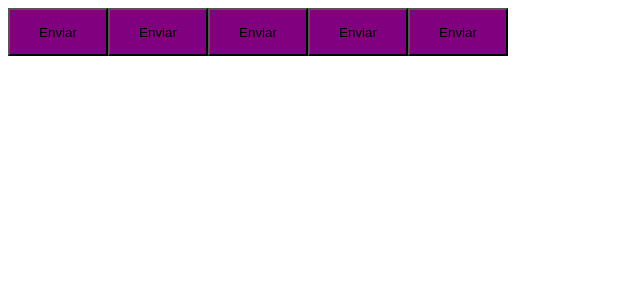
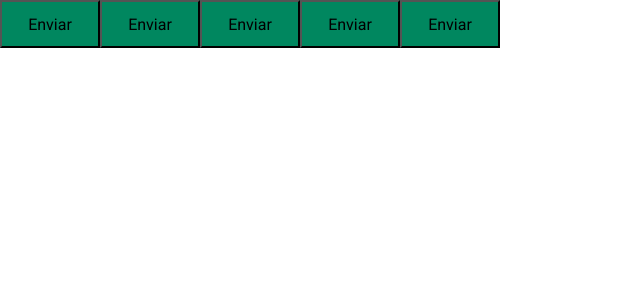
Before and after one commit to andersonigfrancisco/02-ignite-timer, a React (Vite) app: page / in a window 1280 px wide. Shown: the top 300 px of the page, without its empty margins (0-640 px from the left). Built offline with nearby package versions, Linux system fonts and the light colour scheme.

Commit message:
add fonts and color

```diff
--- a/index.html
+++ b/index.html
@@ -2,7 +2,15 @@
 <html lang="en">
   <head>
     <meta charset="UTF-8" />
+
+    <link rel="preconnect" href="https://fonts.googleapis.com" />
+    <link rel="preconnect" href="https://fonts.gstatic.com" crossorigin />
+
     <meta name="viewport" content="width=device-width, initial-scale=1.0" />
+
+    <link href="https://fonts.googleapis.com/css2?family=Roboto+Mono:wght@700&family=Roboto:wght@400;700&display=swap" rel="stylesheet" />
+
+
     <title>02-ignite-timer</title>
   </head>
   <body>
--- a/src/App.tsx
+++ b/src/App.tsx
@@ -1,8 +1,9 @@
 import {ThemeProvider} from 'styled-components';
 import { defaultThemes } from './styles/themes/default';
-
+import { GlobalStyle } from './styles/global';
 
 import {Button} from './Components/Button'
+
 
 
 export function App() {
@@ -15,6 +16,9 @@
       <Button variant='sucess'/>
       <Button variant='danger'/>
       <Button />
+
+      <GlobalStyle />
+
     </ThemeProvider>
   )
 }
--- a/src/Components/Button.styles.ts
+++ b/src/Components/Button.styles.ts
@@ -20,7 +20,7 @@
   width: 100px;
   height: 48px;
 
-  background-color: ${props=>props.theme.primary};
+  background-color: ${props=>props.theme['green-500']};
 
   /*
   ${props => {
--- /dev/null
+++ b/src/styles/global.ts
@@ -0,0 +1,20 @@
+import {createGlobalStyle} from 'styled-components'
+
+export const GlobalStyle = createGlobalStyle `
+  *{
+    margin: 0;
+    padding: 0;
+    box-sizing: border-box;
+  }
+
+  :focus {
+    outline: none;
+    box-shadow: 0 0 0 2px ${props => props.theme['green-500']};
+  }
+
+  body, input, textarea, button {
+    font-family: 'Roboto', sans-serif;
+    font-weight: 400;
+    font-size: 1rem;
+  }
+`
--- a/src/styles/themes/default.ts
+++ b/src/styles/themes/default.ts
@@ -1,4 +1,19 @@
 export const defaultThemes = {
-  primary: 'purple',
-  secondary: 'orange',
+  'gray-100': '#E1E1E6',
+  'gray-300': '#C4C4CC',
+  'gray-400': '#8D8D99',
+  'gray-500': '#7C7C8A',
+  'gray-600': '#323238',
+  'gray-700': '#29292E',
+  'gray-800': '#202024',
+  'gray-900': '#121214',
+
+  'green-300': '#00B37E',
+  'green-500': '#00875F',
+  'green-700': '#015F43',
+
+  'red-500': '#AB222E',
+  'red-700': '#7A1921',
+
+  'yellow-500': '#FBA94C',
 }
```
